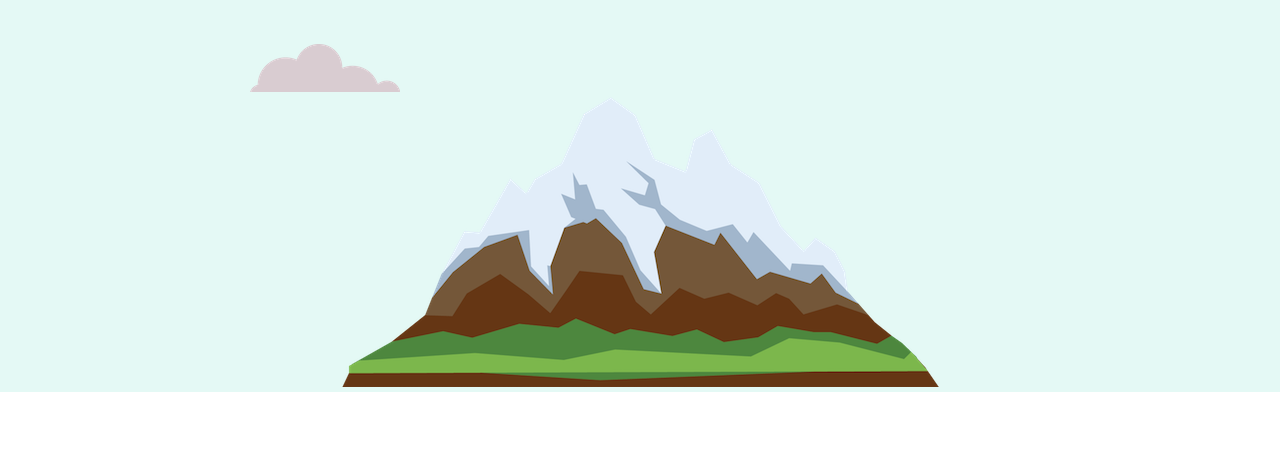
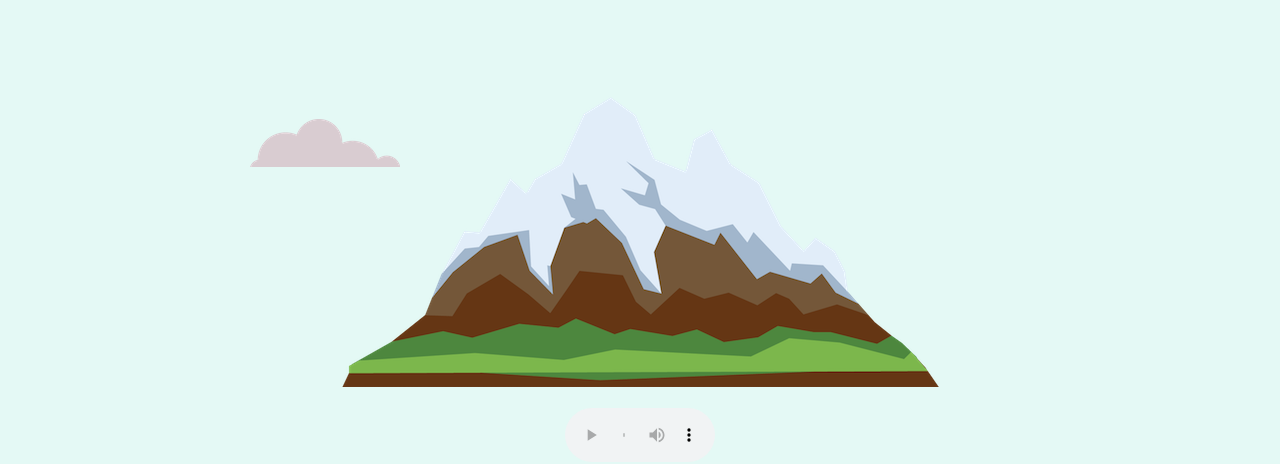
Before and after one commit to Ayaan610/pw, a plain HTML site: page index.html in a window 1280 px wide. Shown: the part 336-800 px from the top of the page. Drawn offline with nearby package versions, Linux system fonts and the light colour scheme; a web font is replaced by a local one.

Commit message:
added new stuff

```diff
--- a/css/styles.css
+++ b/css/styles.css
@@ -46,6 +46,10 @@ body {
   a:hover {
     color: #EAF6F6;
   }
+
+   audio {
+     width: 150px;
+   }
 
   .top-container {
     background-color: #E4F9F5;
--- a/index.html
+++ b/index.html
@@ -18,6 +18,15 @@
     </div>
     <img class="bottom-cloud" src="images/cloud.png" alt="cloud">
     <img class="mountain" src="images/mountain.png" alt="mountain-img">
+    <figure>
+      <figcaption></figcaption>
+      <audio
+          controls
+          src="audio3.mpeg">
+              Your browser does not support the
+              <code>audio</code> element.
+      </audio>
+  </figure>
   </div>
 
   <div class="middle-container">
```
Also changed, not shown: 1 other file.
